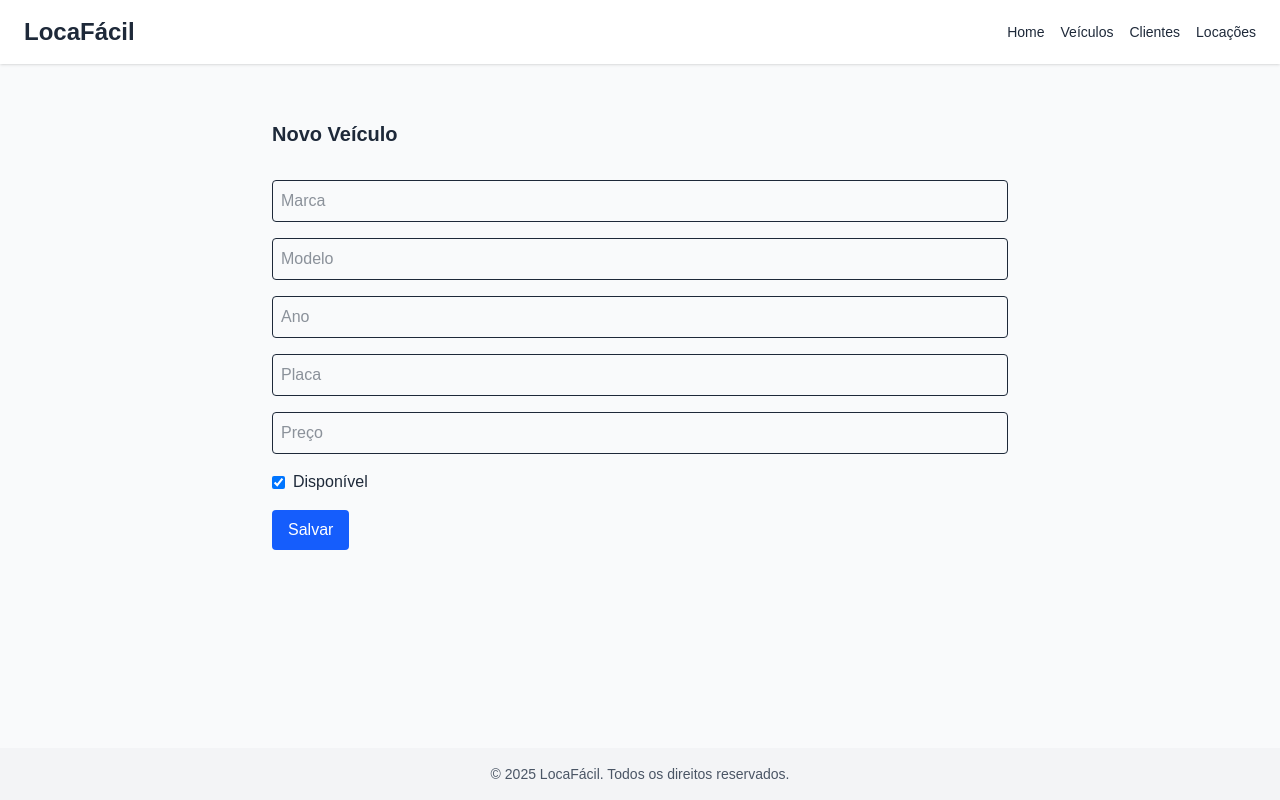
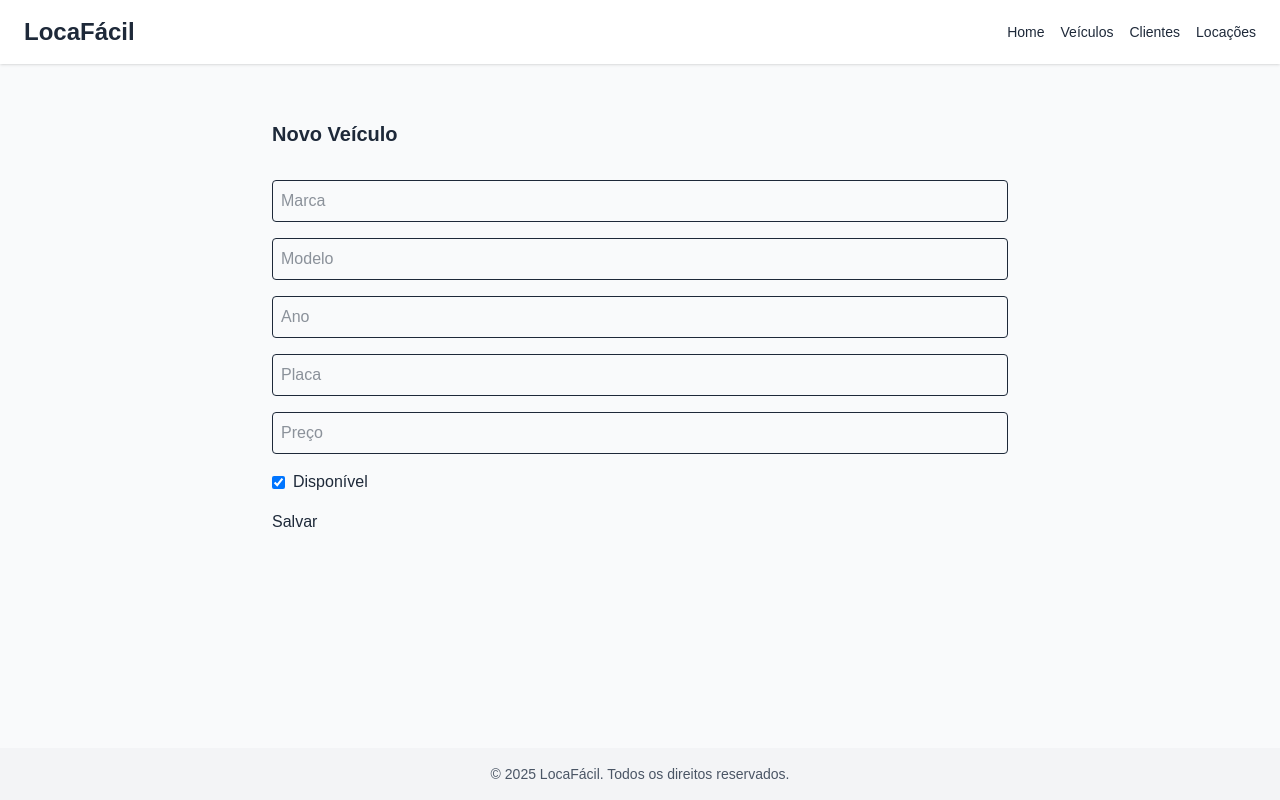
Before and after one commit to luizpimentel0/cloud-computing-p1, a Next.js app: page /vehicles/new in a window 1280 px wide. Built offline with nearby package versions, Linux system fonts and the light colour scheme.

Commit message:
chore: remove btn style

```diff
--- a/src/app/globals.css
+++ b/src/app/globals.css
@@ -22,9 +22,6 @@
 .input {
   @apply w-full p-2 border rounded;
 }
-.btn {
-  @apply bg-blue-600 text-white px-4 py-2 rounded hover:bg-blue-700;
-}
 
 body {
   font-family: Arial, Helvetica, sans-serif;
```
